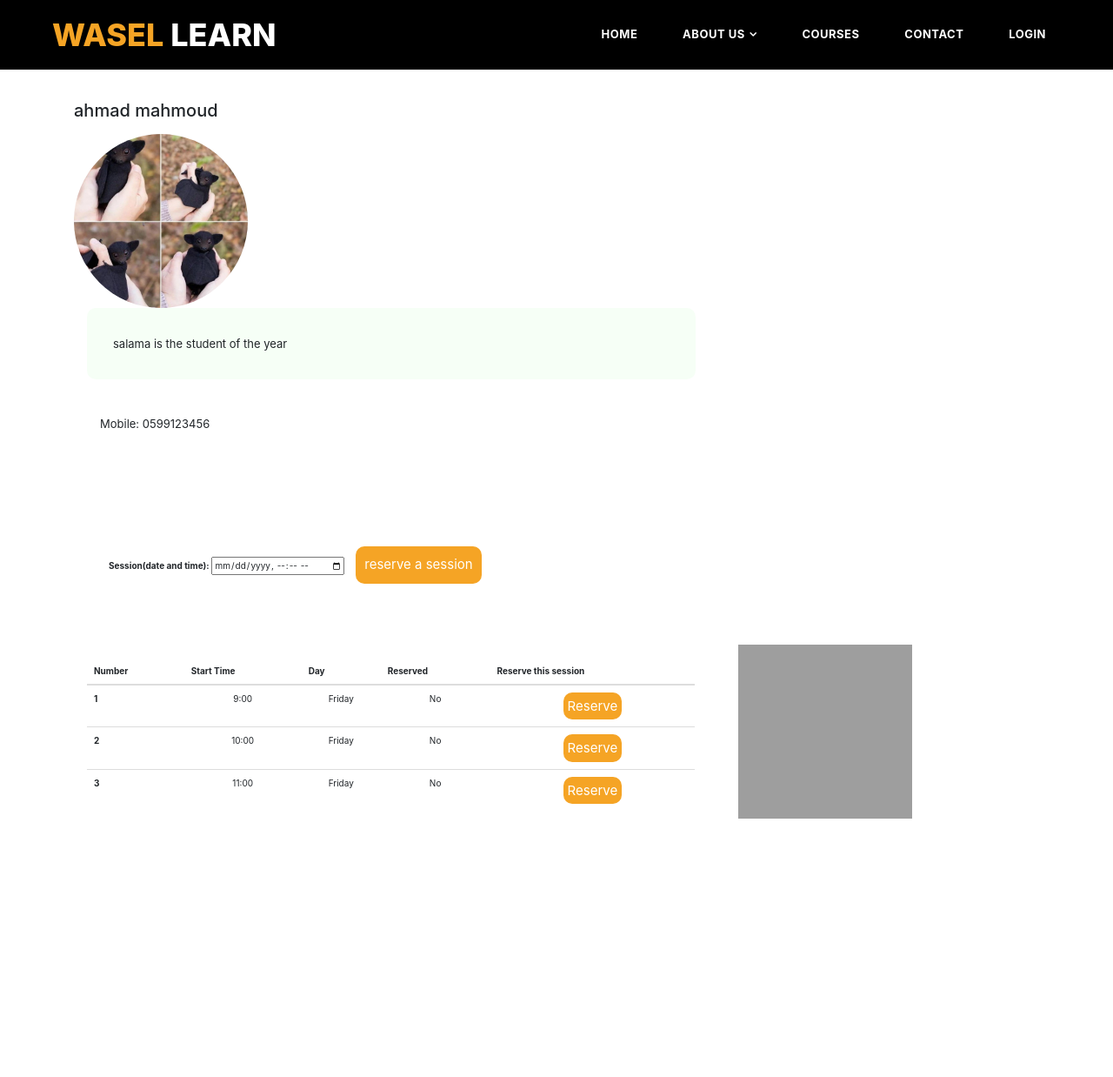
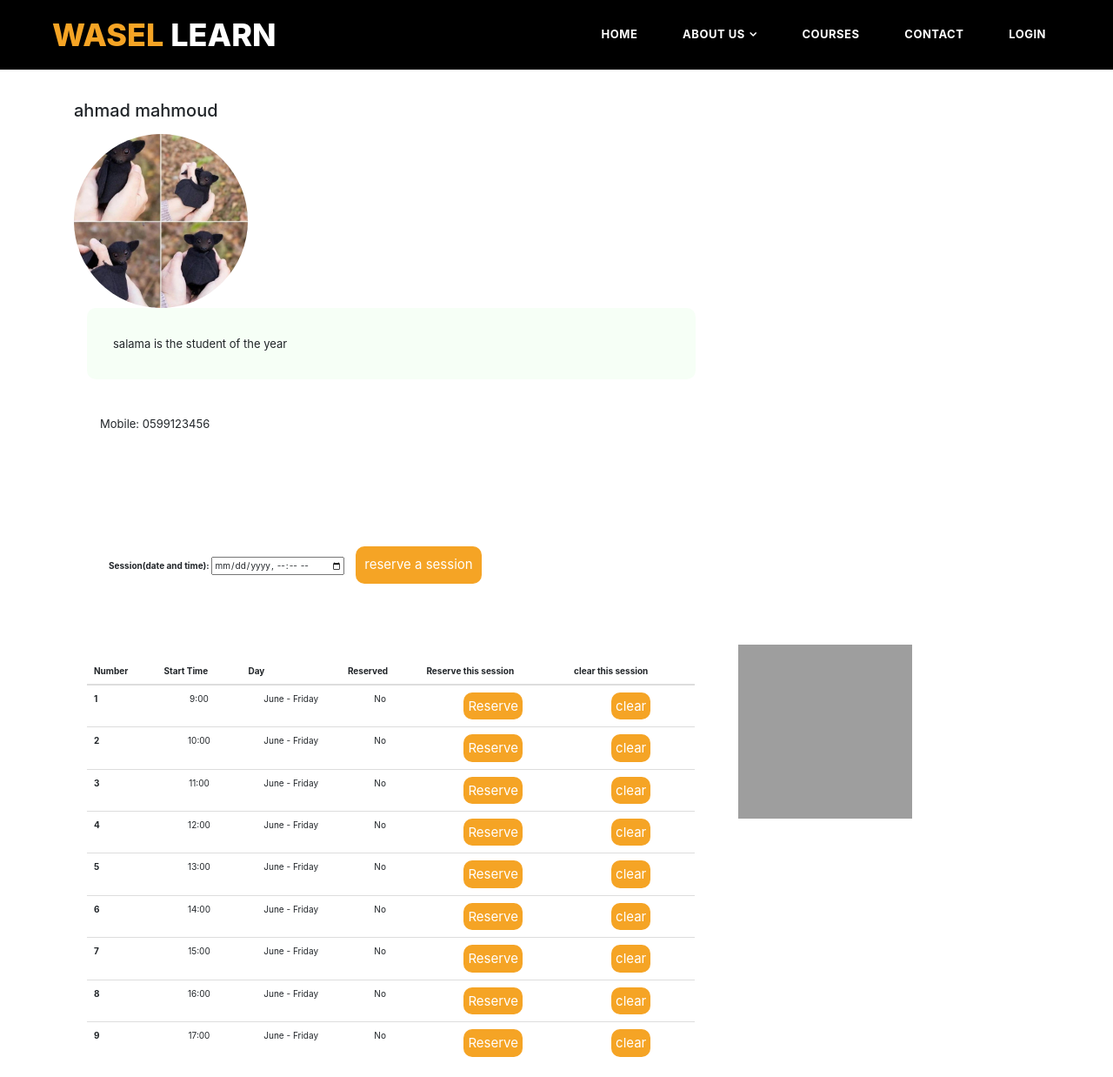
Before and after one commit to nizamra/projectPython, a Django app: page /waselApp/teacher/4 in a window 1280 px wide. Shown: the whole page at 87% size. Before the commit the page ends 941 px from the top, so only its background shows below. Run offline with Django 3.2, Linux system fonts and the light colour scheme; data comes from the database, SQL or seed files in the repository; both versions use the stored data as it was after the commit; some libraries are stand-ins or nearby versions; grey boxes are pictures that could not be loaded.

Commit message:
teacher table

```diff
--- a/waselLearn/waselApp/templates/teacher.html
+++ b/waselLearn/waselApp/templates/teacher.html
@@ -164,38 +164,22 @@
                 <th scope="col">Day</th>
                 <th scope="col">Reserved</th>
                 <th scope="col">Reserve this session</th>
+                <th scope="col">clear this session</th>
               </tr>
             </thead>
             <tbody>
-                <tr>
-                    <th scope="row">1</th>
-                    <td>9:00</td>
-                    <td>{{times.2}}</td>
-                    <td>No</td>
-                    <td><button class="but">Reserve</button></td>
-                </tr>
-                <tr>
-                    <th scope="row">2</th>
-                    <td>10:00</td>
-                    <td>{{times.2}}</td>
-                    <td>No</td>
-                    <td><button class="but">Reserve</button></td>
-                </tr>
-                <tr>
-                    <th scope="row">3</th>
-                    <td>11:00</td>
-                    <td>{{times.2}}</td>
-                    <td>No</td>
-                    <td><button class="but">Reserve</button></td>
-                </tr>
-                {% for time in days %}
+                {% for i in n %}
               <tr>
-                <th scope="row">{{time.id}}</th>
-                <td>12:00</td>
-                <td>{{times.2}}</td>
-                <td>Yes</td>
+                <th scope="row">{{i|add:1}}</th>
+                <td>{{i|add:9}}:00</td>
+                <td>{{times.1}} - {{times.2}}</td>
+                <td id="chgtext{{i}}">No</td>
+                <td> <button onclick="document.getElementById('chgtext{{i}}').innerHTML='YES';" class="but" type="button" >Reserve</button></td>
+                <td> <button onclick="document.getElementById('chgtext{{i}}').innerHTML='NO';" class="but" type="button" >clear</button></td>
               </tr>
              {% endfor %}
+
+
             </tbody>
         </table>
         <iframe src="https://www.google.com/maps/embed?pb=!1m18!1m12!1m3!1d27095.77849694207!2d35.18837244335496!3d31.907349649554366!2m3!1f0!2f0!3f0!3m2!1i1024!2i768!4f13.1!3m3!1m2!1s0x1502d54cda2d58d1%3A0xbf6d4d17cc8b2c76!2sRamallah!5e0!3m2!1sen!2s!4v1622903430348!5m2!1sen!2s" width="200" height="200" style="border:0;" allowfullscreen="" loading="lazy"></iframe>
--- a/waselLearn/waselApp/views.py
+++ b/waselLearn/waselApp/views.py
@@ -20,11 +20,12 @@ def teachers(request):
 
 
 def teacher(request,teacherId):
-    todayTime= strftime("%Y-%m-%A", localtime())
+    todayTime= strftime("%Y-%B-%A", localtime())
     todayTimeList = todayTime.split("-")
     context={
 		'teacher' : User.objects.get(id=teacherId),
 		'times' : todayTimeList,
+        'n' : range(9)
 	}
     return render(request,"teacher.html",context)
 
```
Also changed, not shown: waselLearn/db.sqlite3.
